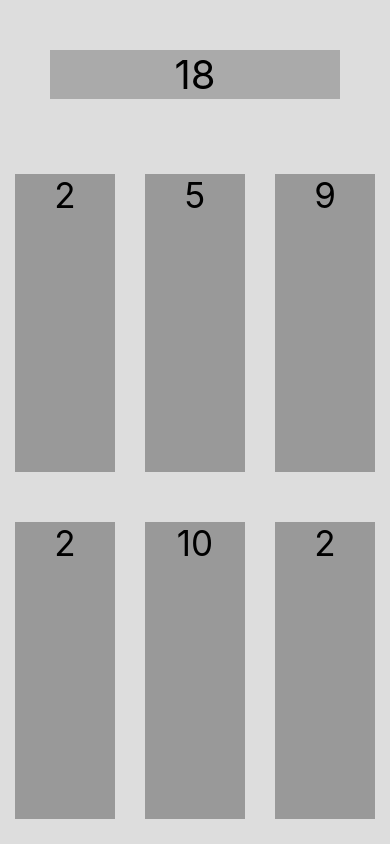
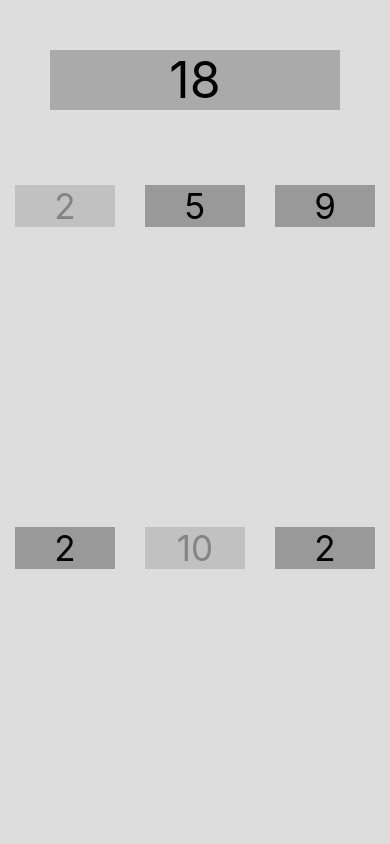
Before and after one commit to padrisimo/target-sum, a React Native app: screen / in a window 390 px wide. Built offline with nearby package versions, Linux system fonts and the light colour scheme.

Commit message:
changing ui based on selected numbers

```diff
--- a/components/Game.js
+++ b/components/Game.js
@@ -1,10 +1,14 @@
 import React, { Component } from 'react';
 import { View, Text, StyleSheet } from 'react-native';
 import PropTypes from 'prop-types';
+import RandomNumber from './RandomNumber';
 
 class Game extends Component {
   static propTypes = {
     randomNumCount: PropTypes.number.isRequired
+  }
+  state = {
+    selectedNumbers: [0, 4],
   }
   randomNumbers = Array
     .from({ length: this.props.randomNumCount })
@@ -12,13 +16,21 @@
   target = this.randomNumbers
     .slice(0, this.props.randomNumCount - 2)
     .reduce((acc, curr) => acc + curr, 0)
+
+  isNumberSelected = (numberIndex) => {
+    return this.state.selectedNumbers.indexOf(numberIndex) >= 0;
+  };
+
   render() {
     return (
       <View style={styles.container}>
         <Text style={styles.target}>{this.target}</Text>
         <View style={styles.randomContainer}>
           {this.randomNumbers.map((randomNum, i) =>
-            <Text style={styles.random}key={i}>{randomNum}</Text>
+            <RandomNumber
+              key={i}
+              number={randomNum}
+              isSelected={this.isNumberSelected(i)} />
           )}
         </View>
       </View>
@@ -32,7 +44,7 @@
     flex: 1,
   },
   target: {
-    fontSize: 40,
+    fontSize: 50,
     backgroundColor: '#aaa',
     margin: 50,
     textAlign: 'center'
@@ -42,16 +54,7 @@
     flexDirection: 'row',
     flexWrap: 'wrap',
     justifyContent: 'space-around',
-  },
-
-  random: {
-    backgroundColor: '#999',
-    width: 100,
-    marginHorizontal: 15,
-    marginVertical: 25,
-    fontSize: 35,
-    textAlign: 'center',
-  },
+  }
 });
 
 export default Game;
--- /dev/null
+++ b/components/RandomNumber.js
@@ -0,0 +1,35 @@
+import React, { Component } from 'react';
+import PropTypes from 'prop-types';
+import { Text, StyleSheet, TouchableOpacity } from 'react-native';
+
+export default class RandomNumber extends Component {
+  static propTypes = {
+    number: PropTypes.number.isRequired,
+    isSelected: PropTypes.bool.isRequired
+  };
+  handlePress = () => {
+    //console.log(this.props.number);
+  }
+
+  render() {
+    return (
+      <TouchableOpacity onPress={this.handlePress}>
+        <Text style={[styles.random, this.props.isSelected && styles.selected ]}>{this.props.number}</Text>
+      </TouchableOpacity>
+    );
+  }
+}
+
+const styles = StyleSheet.create({
+  random: {
+    backgroundColor: '#999',
+    width: 100,
+    marginHorizontal: 15,
+    marginVertical: 25,
+    fontSize: 35,
+    textAlign: 'center',
+  },
+  selected: {
+    opacity: 0.4
+  }
+});
```
